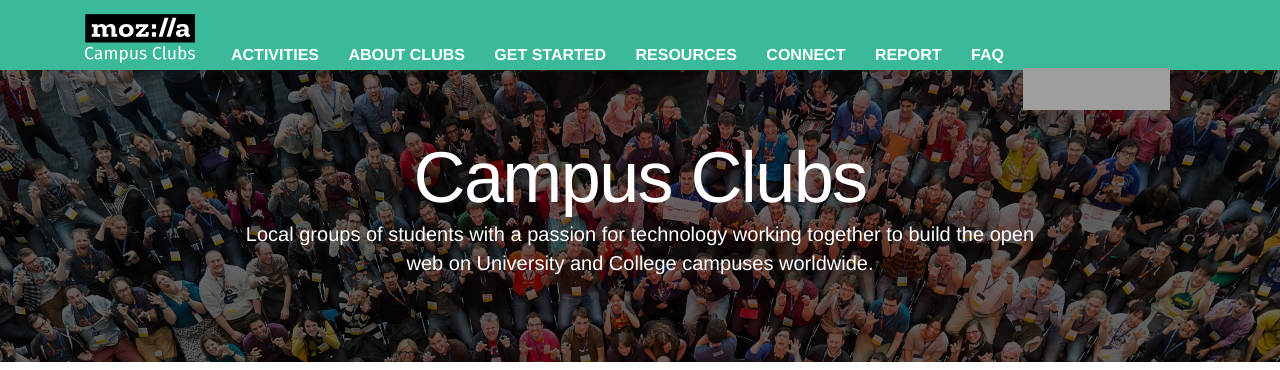
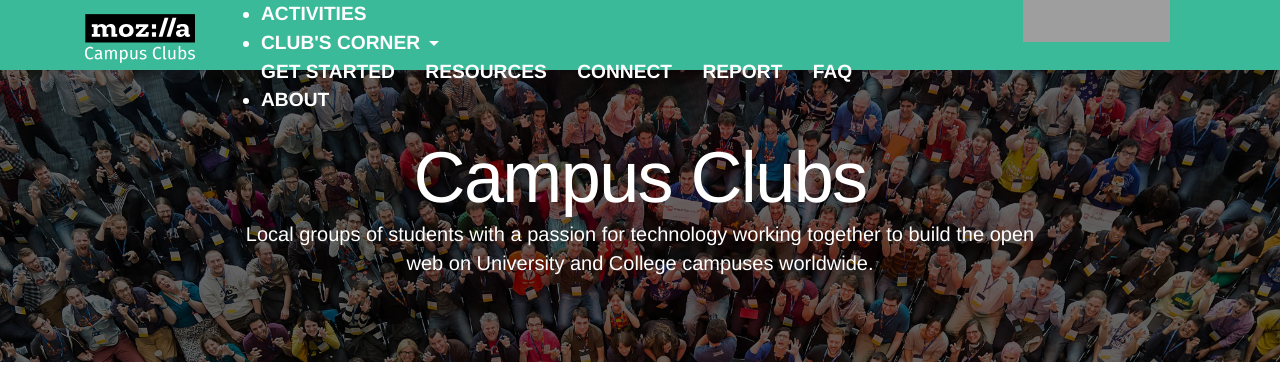
Before and after one commit to mozilla/mozilla-campus-clubs, a Jekyll site: the page built from index.html, in a window 1280 px wide and 900 px high, cut to the strip 0-370 px from the top of the window. Built offline with Jekyll 4.4.1, drawn with Linux system fonts in a browser that asks for light colours; some web fonts are replaced; grey boxes are pictures that could not be loaded.

Commit message:
Update header.html

```diff
--- a/_includes/header.html
+++ b/_includes/header.html
@@ -8,13 +8,22 @@
         &#9776;
       </button>
       <div class="collapse navbar-toggleable-md" id="exCollapsingNavbar">
-        <a class="nav-link" href="/activities/">Activities</a>
-        <a class="nav-link" href="/about/">About Clubs</a>
-        <a class="nav-link" href="/get-started/">Get Started</a>
-        <a class="nav-link" href="/resources/">Resources</a>
-        <a class="nav-link" href="/connect/">Connect</a>
-        <a class="nav-link" href="/report/#">Report</a>
-        <a class="nav-link" href="/faq/">FAQ</a>
+        <ul>
+        <li><a class="navi" href="/activities/">Activities</a></li>
+        <li><div class="dropdown">
+        <a class="navi dropdown-toggle" href="#" id="nav_drop_down_link" role="button" data-toggle="dropdown" aria-haspopup="true" aria-expanded="false">
+          Club's Corner
+        </a>
+        <div class="drop_down_menu" aria-labelledby="nav_drop_down_link">
+          <a class="drop" href="/get-started/">Get Started</a>
+          <a class="drop" href="/resources/">Resources</a>
+          <a class="drop" href="/connect/">Connect</a>
+          <a class="drop" href="/report/">Report</a>
+          <a class="drop" href="/faq/">FAQ</a>
+        </div>
+        </div></li>
+        <li><a class="navi" href="/about/">About</a></li>
+        <ul>
       </div>
 
       <div id="tabzilla" class="hidden-lg-down">
```
